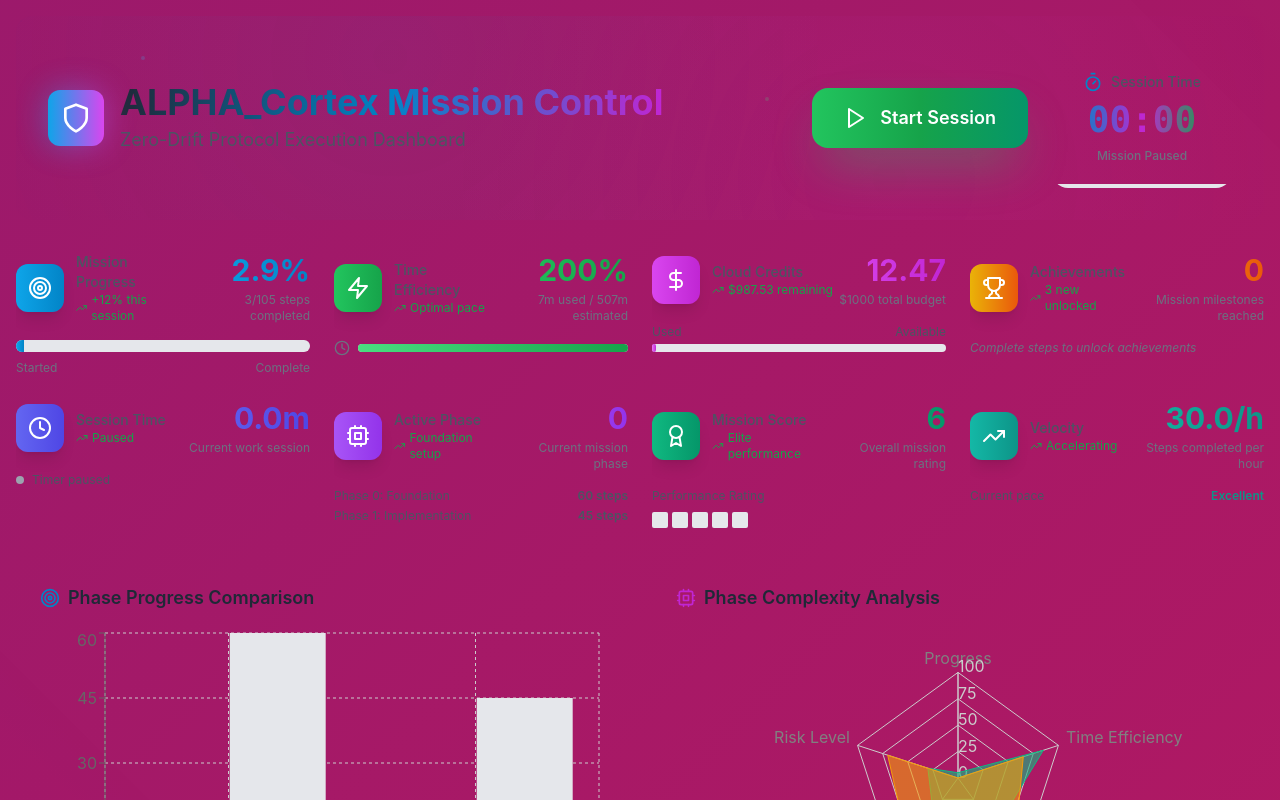
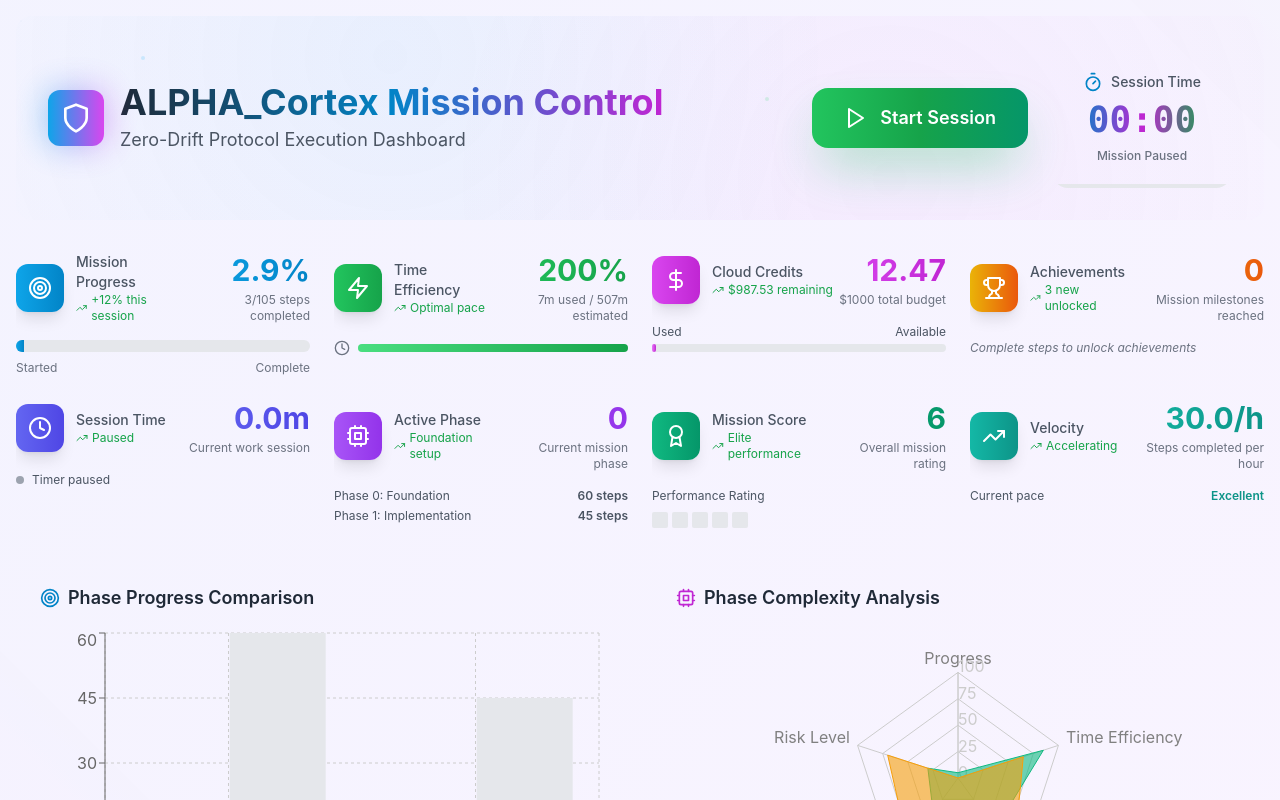
Before and after one commit to cortexj/alpha-cortex-dashboard, a React (Vite) app: page / in a window 1280 px wide. Shown: the top 800 px of the page. Built offline with nearby package versions, Linux system fonts and the light colour scheme; the HTML template or start-up script is replaced by a standard one.

Commit message:
Updated index.css

```diff
--- a/src/index.css
+++ b/src/index.css
@@ -31,9 +31,13 @@ body {
   margin: 0;
   min-height: 100vh;
   overflow-x: hidden;
-  background: linear-gradient(135deg, #1e1b4b 0%, #581c87 25%, #be185d 50%, #7c2d12 75%, #1e1b4b 100%);
+  background: linear-gradient(135deg, #f0f9ff 0%, #e0f2fe 25%, #fdf4ff 50%, #f0fdf4 75%, #f0f9ff 100%);
   background-size: 400% 400%;
   animation: gradientFlow 15s ease infinite;
+  font-synthesis: none;
+  text-rendering: optimizeLegibility;
+  -webkit-font-smoothing: antialiased;
+  -moz-osx-font-smoothing: grayscale;
 }
 
 @keyframes gradientFlow {
@@ -87,6 +91,28 @@ body {
     transform: scale(0);
     animation: ripple 0.6s linear;
     pointer-events: none;
+  }
+
+  /* Fix dropdown animation performance */
+  .dropdown-content {
+    transform: translateZ(0);
+    will-change: transform, opacity;
+    backface-visibility: hidden;
+  }
+
+  /* Enhanced button interactions */
+  .enhanced-button {
+    transform: translateZ(0);
+    will-change: transform;
+    transition: all 0.2s cubic-bezier(0.4, 0, 0.2, 1);
+  }
+
+  .enhanced-button:hover {
+    transform: translateY(-1px) scale(1.02);
+  }
+
+  .enhanced-button:active {
+    transform: translateY(0) scale(0.98);
   }
 }
 
```
